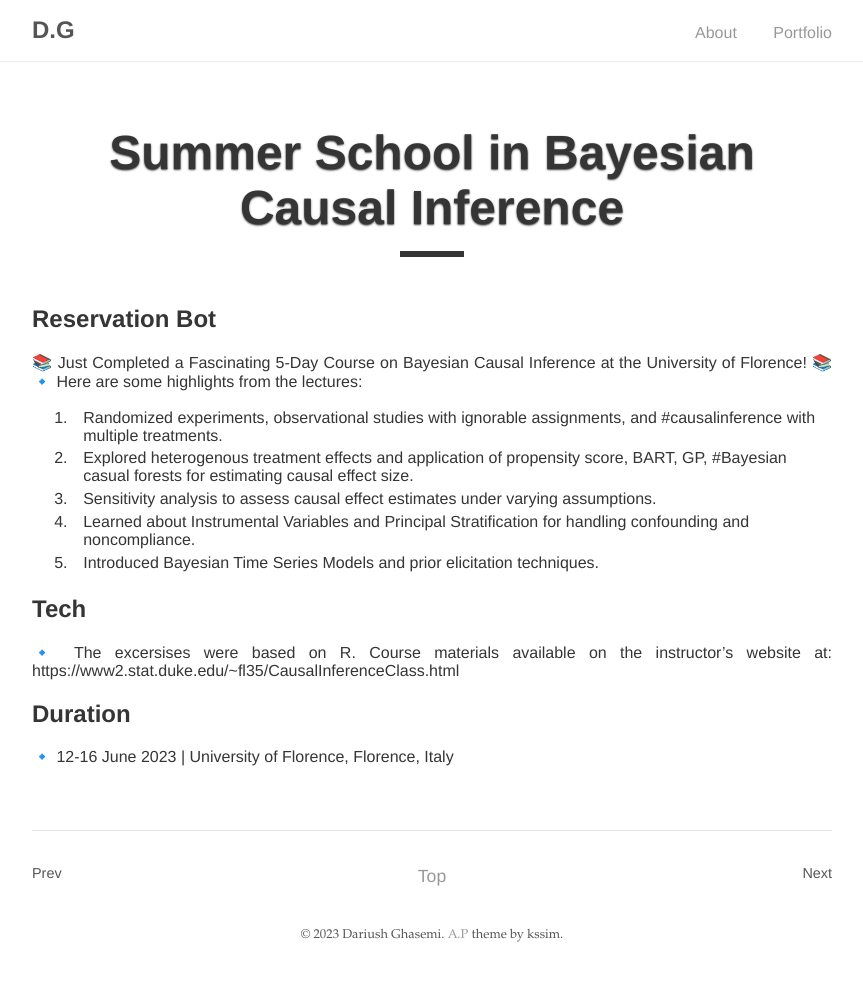
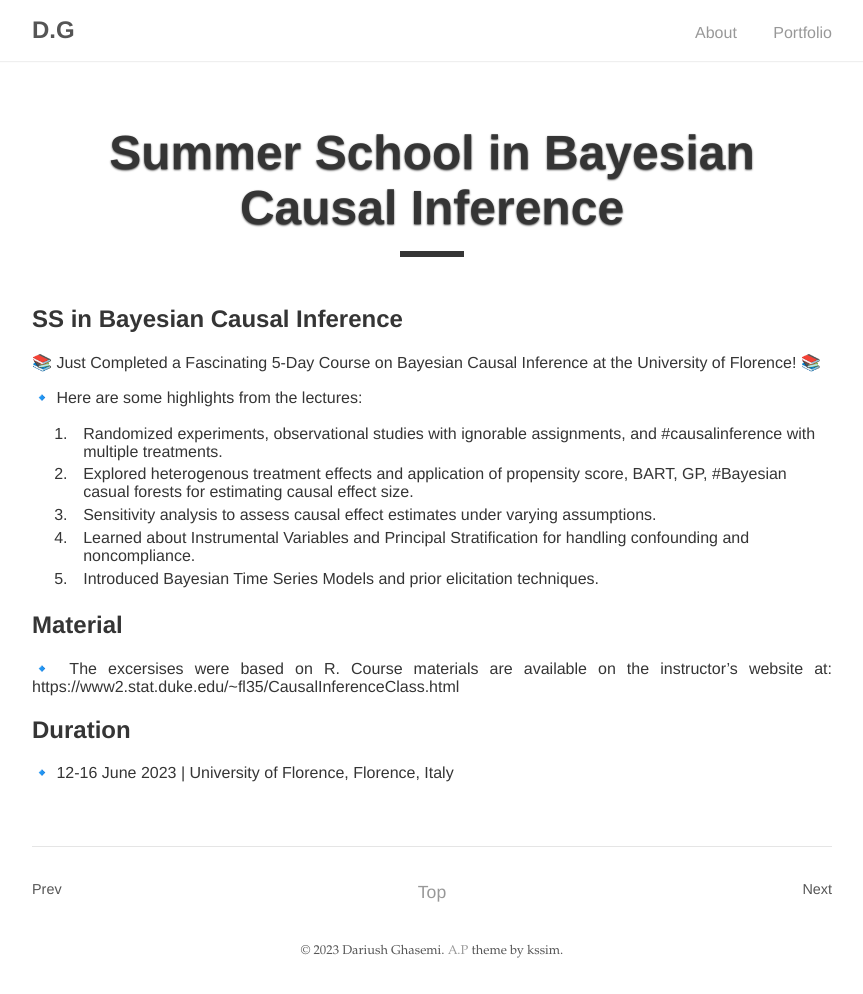
Before and after one commit to dariushghasemi/dariushghasemi.github.io, a Jekyll site: the page built from _posts/2017-12-14-reservation-bot.md, in a window 1280 px wide. Shown: the whole page, without its empty margins (208-1071 px from the left). Built offline with Jekyll 4.4.1, drawn with Linux system fonts in a browser that asks for light colours.

Commit message:
Update SS in Florence post

```diff
--- a/_posts/2017-12-14-reservation-bot.md
+++ b/_posts/2017-12-14-reservation-bot.md
@@ -2,12 +2,13 @@
 layout: post
 title:  "Summer School in Bayesian Causal Inference"
 info: "Business Travel for Training"
-tech: "R, Rstudio"
-type: University of Florence
+material: "R, Rstudio"
+location: University of Florence
 ---
 
-## Reservation Bot
+## SS in Bayesian Causal Inference
 📚 Just Completed a Fascinating 5-Day Course on Bayesian Causal Inference at the University of Florence! 📚
+
 🔹 Here are some highlights from the lectures:
 1.	Randomized experiments, observational studies with ignorable assignments, and #causalinference with multiple treatments.
 2.	Explored heterogenous treatment effects and application of propensity score, BART, GP, #Bayesian casual forests for estimating causal effect size.
@@ -15,8 +16,9 @@ type: University of Florence
 4.	Learned about Instrumental Variables and Principal Stratification for handling confounding and noncompliance.
 5.	Introduced Bayesian Time Series Models and prior elicitation techniques.
 
-## Tech
-🔹 The excersises were based on R. Course materials available on the instructor's website at:
+## Material
+🔹 The excersises were based on R.
+Course materials are available on the instructor's website at:
 https://www2.stat.duke.edu/~fl35/CausalInferenceClass.html
 
 ## Duration
```
